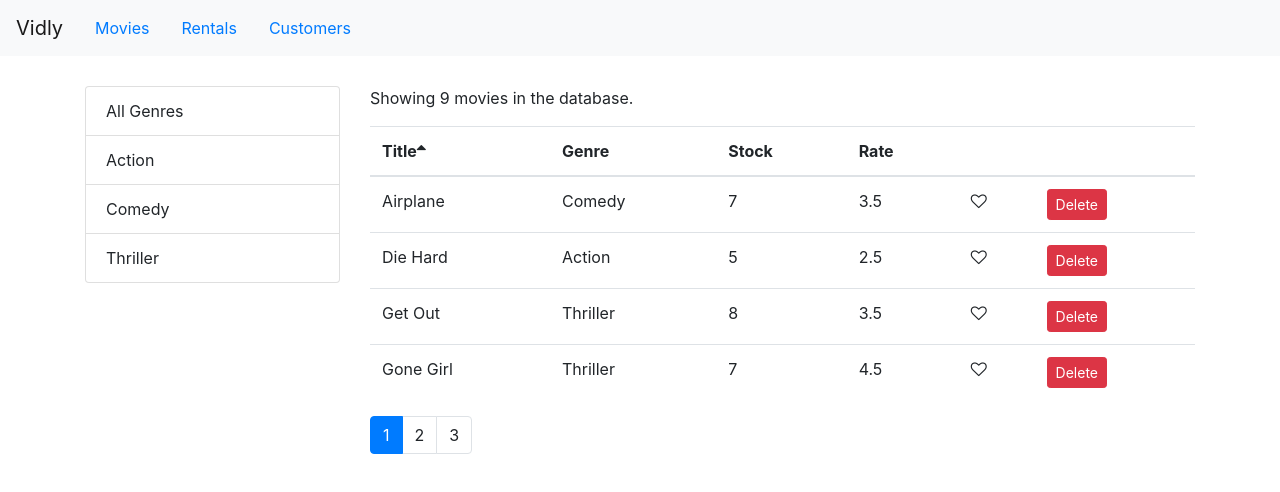
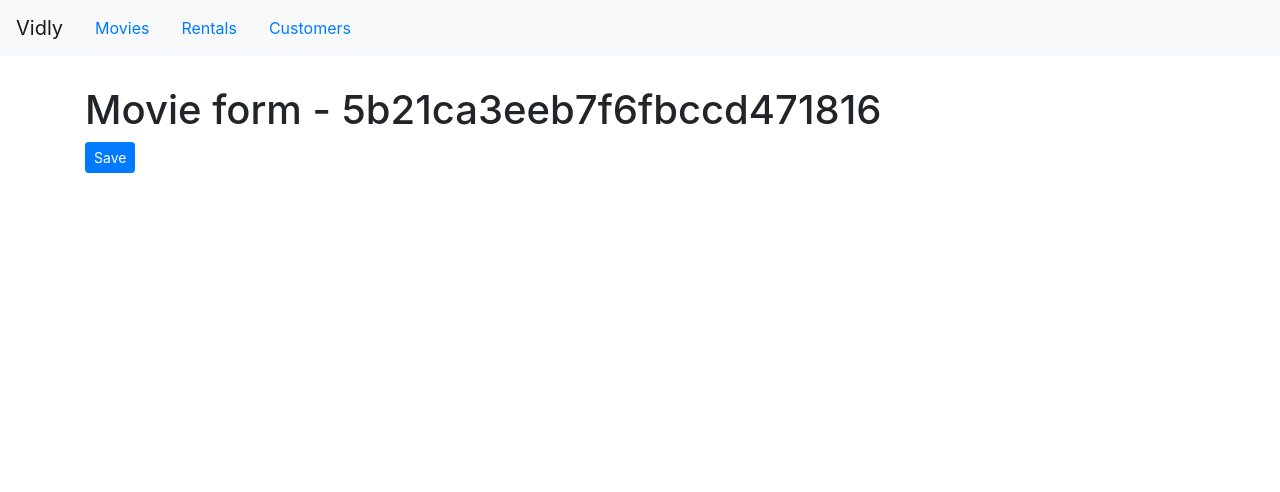
Before and after one commit to mayankgupta804/vidly, a React (Create React App) app: page /movies/5b21ca3eeb7f6fbccd471816 in a window 1280 px wide. Shown: the top 492 px of the page. Built offline with nearby package versions, Linux system fonts and the light colour scheme.

Commit message:
Add movie form

```diff
--- a/src/App.js
+++ b/src/App.js
@@ -4,6 +4,7 @@
 import { getGenres } from "./services/fakeGenreService";
 import Movies from "./components/movies";
 import Navbar from "./components/navbar";
+import MovieForm from "./components/movieForm";
 import { Route, Switch, Redirect } from "react-router-dom";
 import Customers from "./components/customers";
 import Rentals from "./components/rentals";
@@ -60,6 +61,7 @@
         <main className="container">
           <div className="content">
             <Switch>
+              <Route path="/movies/:id" component={MovieForm} />
               <Route
                 path="/movies"
                 render={(props) => (
--- /dev/null
+++ b/src/components/movieForm.jsx
@@ -0,0 +1,23 @@
+import React, { Component } from "react";
+
+class Movie extends Component {
+  handleSave = () => {
+    this.props.history.push("/movies");
+  };
+  render() {
+    return (
+      <>
+        <h1>Movie form - {this.props.match.params.id}</h1>
+        <button
+          type="button"
+          className="btn btn-primary btn-sm"
+          onClick={this.handleSave}
+        >
+          Save
+        </button>
+      </>
+    );
+  }
+}
+
+export default Movie;
--- a/src/components/moviesTable.jsx
+++ b/src/components/moviesTable.jsx
@@ -1,10 +1,17 @@
 import React, { Component } from "react";
+import { Link } from "react-router-dom";
 import Like from "./common/like";
 import Table from "./common/table";
 
 class MoviesTable extends Component {
   columns = [
-    { path: "title", label: "Title" },
+    {
+      path: "title",
+      label: "Title",
+      content: (movie) => (
+        <Link to={`/movies/${movie._id}`}>{movie.title}</Link>
+      ),
+    },
     { path: "genre.name", label: "Genre" },
     { path: "numberInStock", label: "Stock" },
     { path: "dailyRentalRate", label: "Rate" },
```
